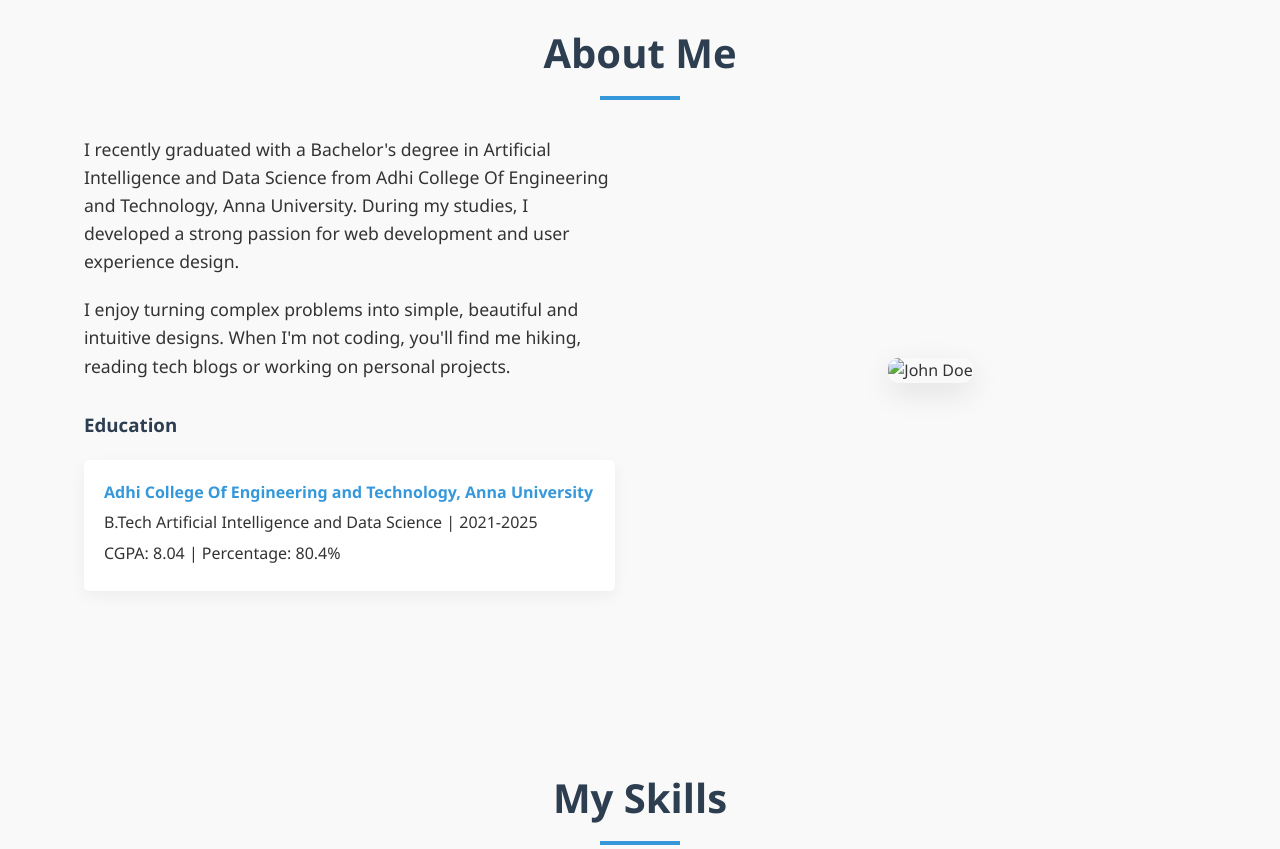
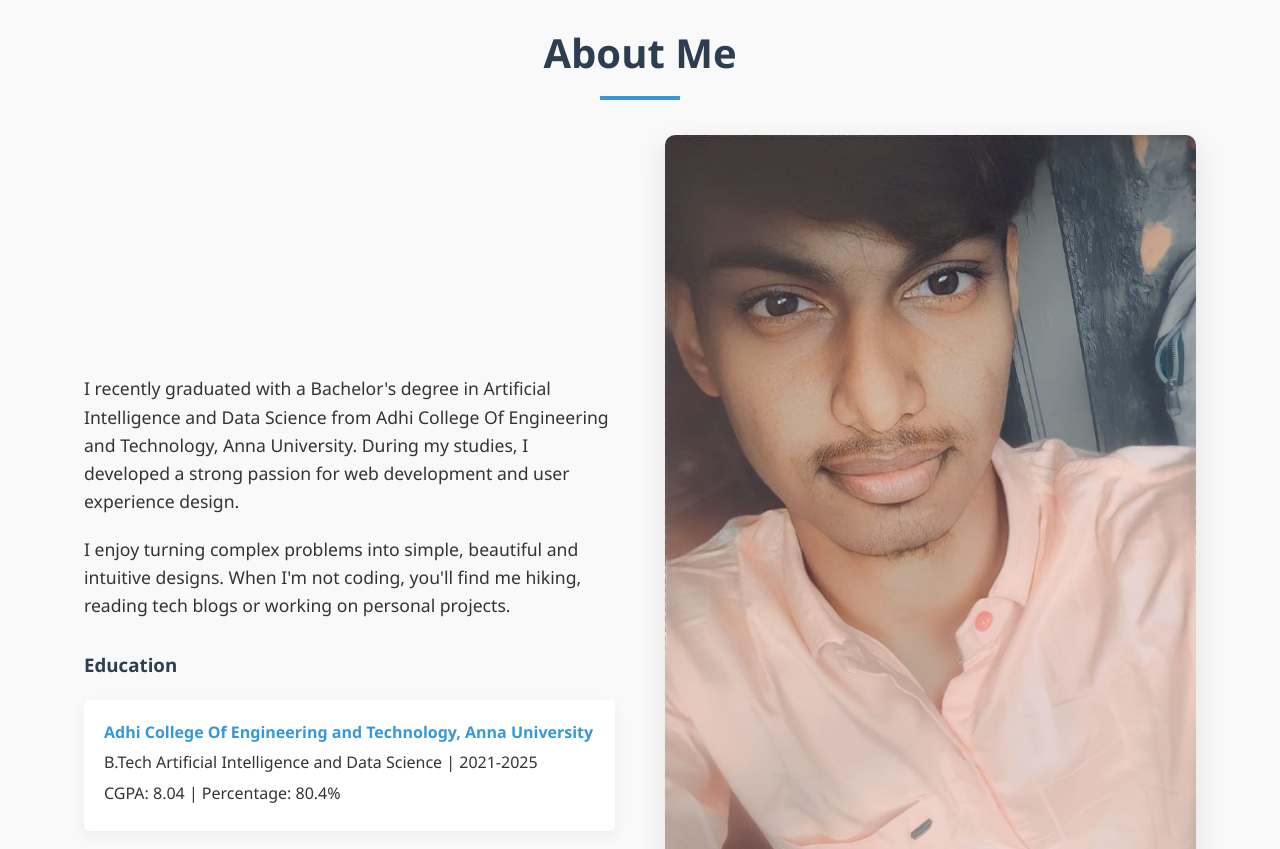
Before and after one commit to nareshchandirasekaran/Portfolio, a plain HTML site: page index.html in a window 1280 px wide. Shown: the part 680-1529 px from the top of the page. Drawn offline with Linux system fonts and the light colour scheme.

Commit message:
Update index.html

```diff
--- a/index.html
+++ b/index.html
@@ -63,7 +63,7 @@
                     </div>
                 </div>
                 <div class="about-image">
-                    <img src="DOC-20220607-WA0007.jpg" alt="John Doe">
+                    <img src="selfie.jpg" alt="John Doe">
                 </div>
             </div>
         </div>
```
